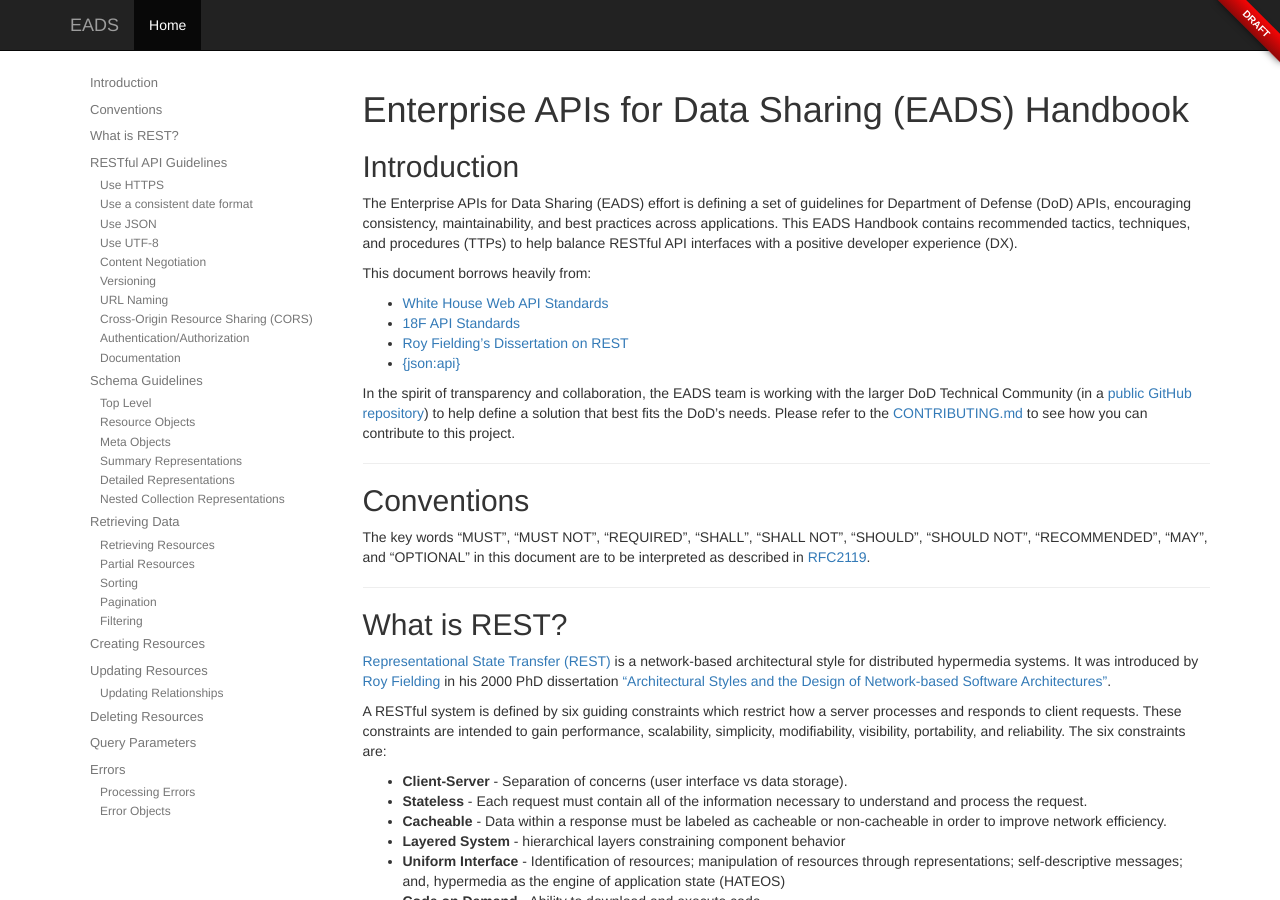
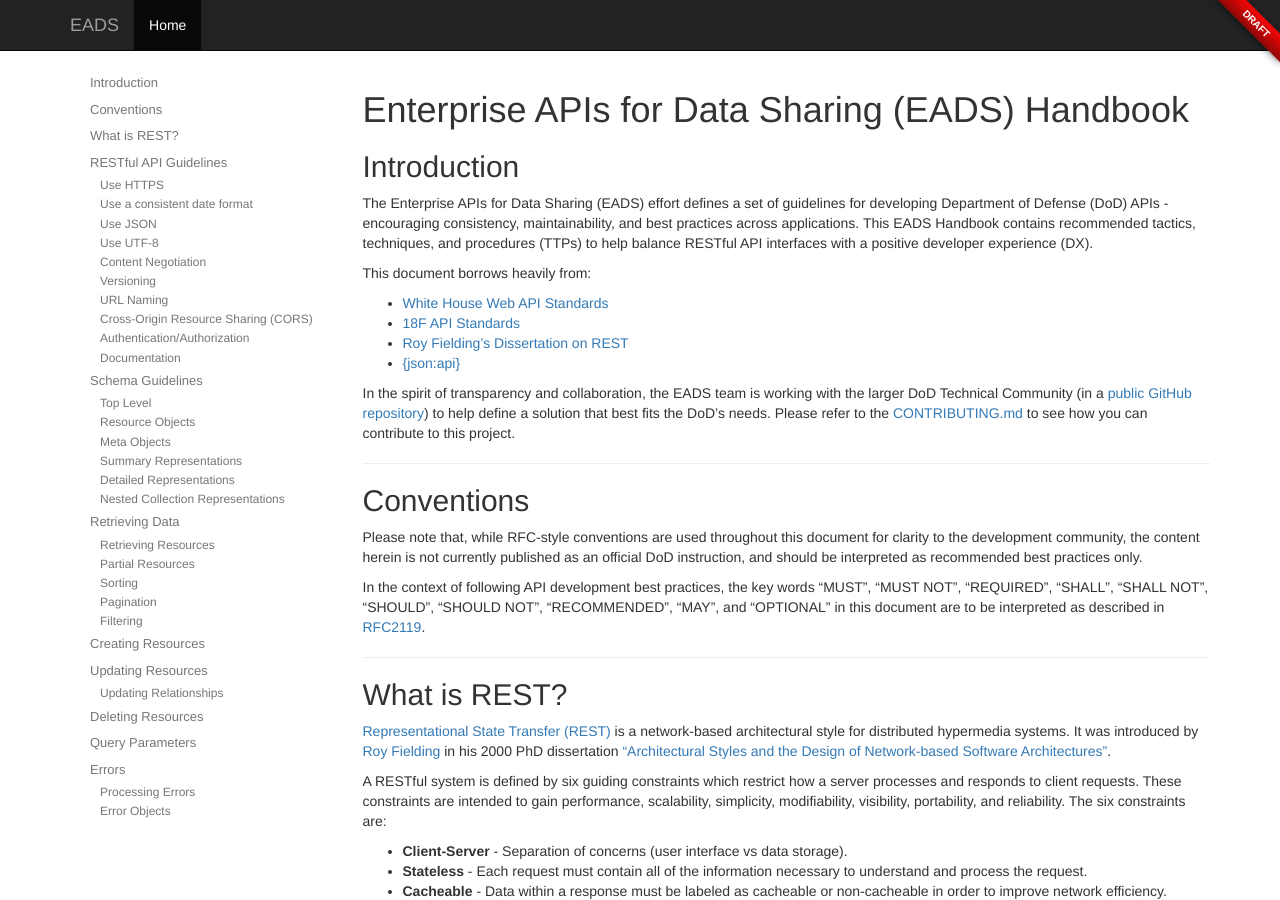
Before and after one commit to DoDCIO/eads, a Jekyll site: the page built from index.md, in a window 1280 px wide and 900 px high. Built offline with Jekyll 4.4.1, drawn with Linux system fonts in a browser that asks for light colours; nearby versions of some CDN libraries; our own code applies the rules of GitHub Pages for plain Markdown files.

Commit message:
Update index.md
Closes #91

Added quick verbiage to indicate that while we're using RFC terminology, everything is really just recommended best practice until/unless published as official DoD Instruction.

```diff
--- a/index.md
+++ b/index.md
@@ -5,7 +5,7 @@ layout: default
 # Enterprise APIs for Data Sharing (EADS) Handbook
 
 ## <a href="#introduction" id="introduction" class="headerlink"></a> Introduction
-The Enterprise APIs for Data Sharing (EADS) effort is defining a set of guidelines for Department of Defense (DoD) APIs, encouraging consistency, maintainability, and best practices across applications. This EADS Handbook contains recommended tactics, techniques, and procedures (TTPs) to help balance RESTful API interfaces with a positive developer experience (DX).
+The Enterprise APIs for Data Sharing (EADS) effort defines a set of guidelines for developing Department of Defense (DoD) APIs - encouraging consistency, maintainability, and best practices across applications. This EADS Handbook contains recommended tactics, techniques, and procedures (TTPs) to help balance RESTful API interfaces with a positive developer experience (DX).
 
 This document borrows heavily from:
 
@@ -19,8 +19,9 @@ In the spirit of transparency and collaboration, the EADS team is working with t
 <hr/>
 
 ## <a href="#conventions" id="conventions" class="headerlink"></a> Conventions
+Please note that, while RFC-style conventions are used throughout this document for clarity to the development community, the content herein is not currently published as an official DoD instruction, and should be interpreted as recommended best practices only.
 
-The key words "MUST", "MUST NOT", "REQUIRED", "SHALL", "SHALL NOT", "SHOULD",
+In the context of following API development best practices, the key words "MUST", "MUST NOT", "REQUIRED", "SHALL", "SHALL NOT", "SHOULD",
 "SHOULD NOT", "RECOMMENDED", "MAY", and "OPTIONAL" in this document are to be
 interpreted as described in
 [RFC2119](http://tools.ietf.org/html/rfc2119).
```
